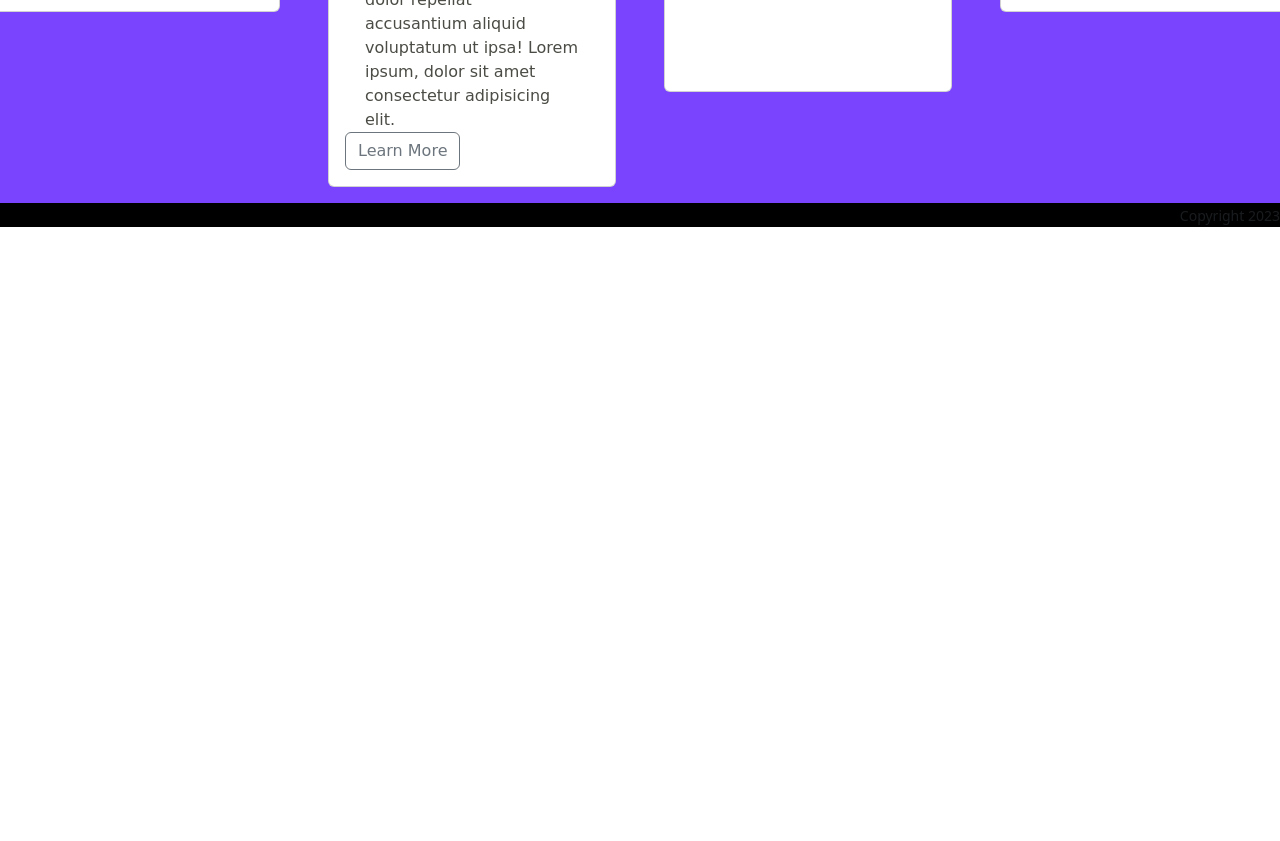
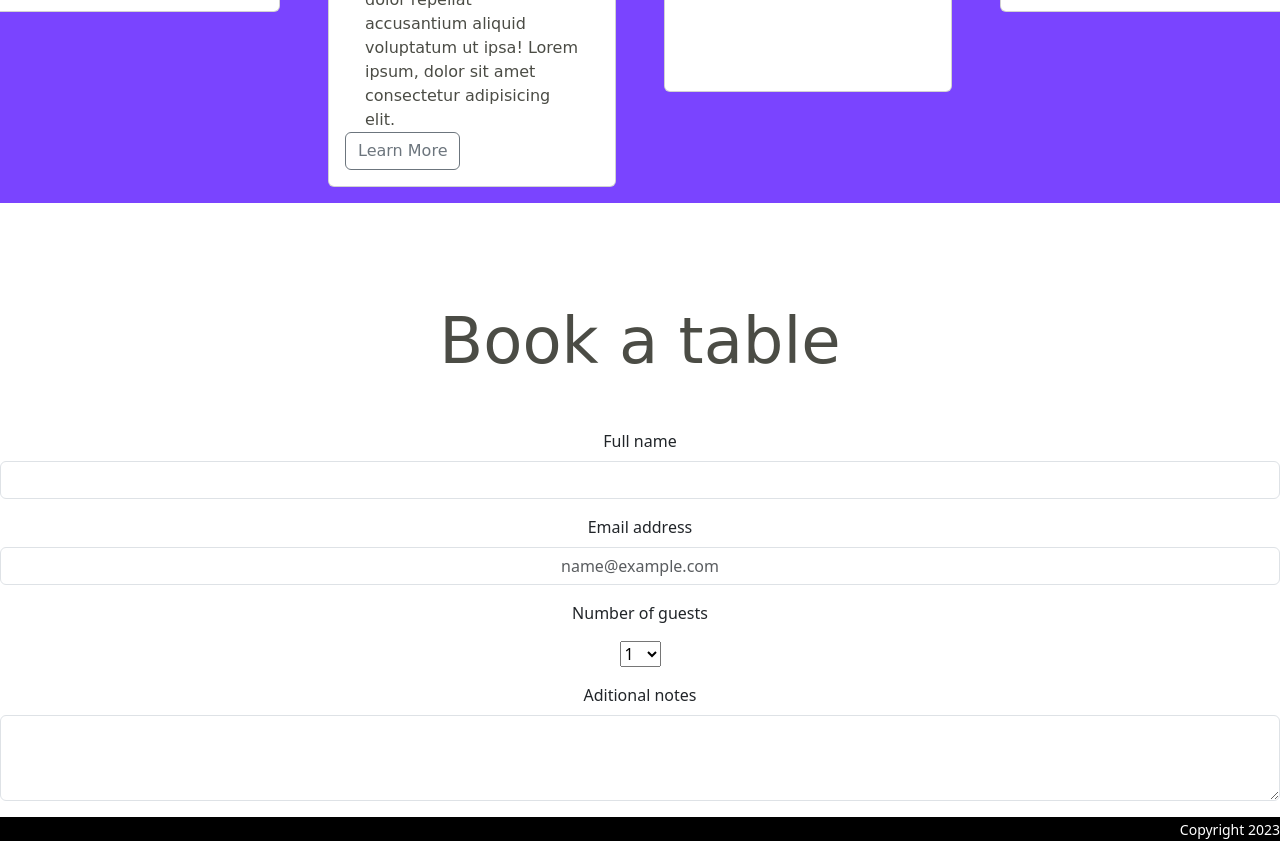
Before and after one commit to SilvaOz/mini-burgers, a website: page src/index.html in a window 1280 px wide. Shown: the part 2309-3150 px from the top of the page. Before the commit the page ends 2536 px from the top, so only its background shows below. Drawn offline with nearby package versions, Linux system fonts and the light colour scheme; a web font is replaced by a local one.

Commit message:
add test2

```diff
--- a/src/index.html
+++ b/src/index.html
@@ -130,11 +130,40 @@
         </div>
       </div>
     </div>
-
-<!-------------- FOOTER ------------->
+    <div class="text-center" >
+      <div class="mb-3">
+        <h2>Book a table</h2>
+      <label for="exampleFormControlInput1" class="form-label">Full name</label>
+      <input type="" class="form-control" id="" placeholder="">
+      </div>
+      <div class="mb-3">
+      <label for="exampleFormControlInput1" class="form-label">Email address</label>
+      <input type="email" class="form-control text-center" id="exampleFormControlInput1" placeholder="name@example.com">
+      </div>
+      <label for="mb-3" class="mb-3">Number of guests</label>
+      <div class="form-floating">
+      <select class="mb-3" id="floatingSelect" aria-label="Floating label select example">
+      <option selected>1</option>
+      <option value="2">2</option>
+      <option value="3">3</option>
+      <option value="4">4</option>
+      <option value="5">5</option>
+      <option value="6">6</option>
+      <option value="7">7</option>
+      <option value="8">8</option>
+      <option value="9">9</option>
+      <option value="10">10</option>
+      </select>
+      </div>
+      <div class="mb-3">
+      <label for="exampleFormControlTextarea1" class="form-label">Aditional notes</label>
+      <textarea class="form-control" id="exampleFormControlTextarea1" rows="3"></textarea>
+      </div>
+      </div>
+    <!-------------- FOOTER ------------->
 <footer>
   <div class="card-footer">
-    <small class="text-muted">Copyright 2023</small>
+    <small>Copyright 2023</small>
   </div>
 </footer>
 
--- a/src/scss/main.scss
+++ b/src/scss/main.scss
@@ -96,6 +96,7 @@ div p {
 // Footer
 footer{
     @include background(black);
+    color: white;
     text-align: right;
 }
 
```
Also changed, not shown: src/styles/main.css, 1 other file.
